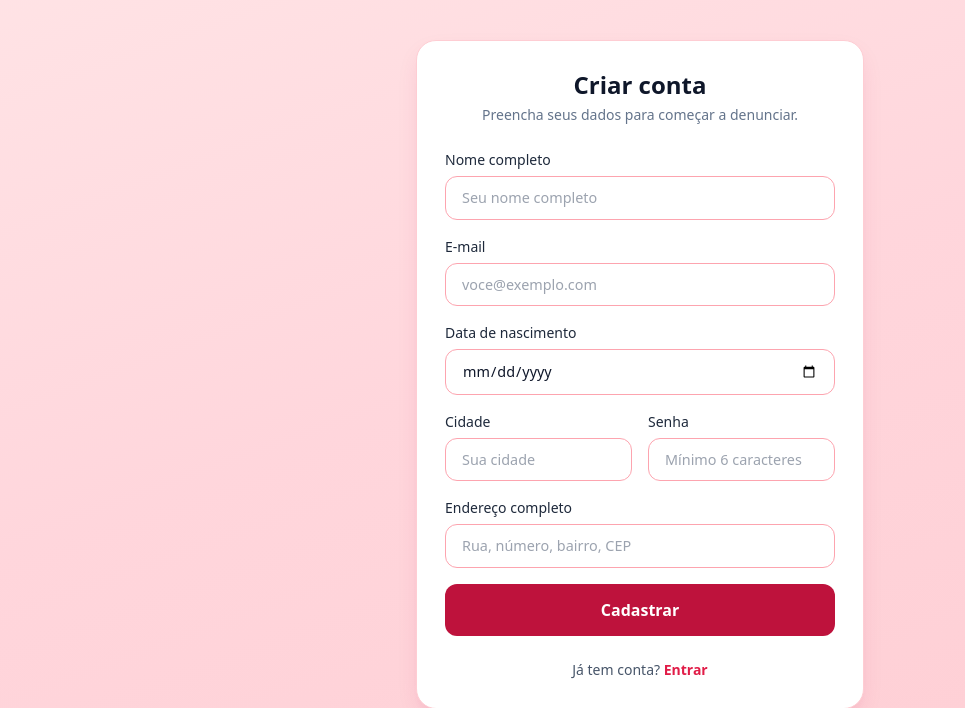
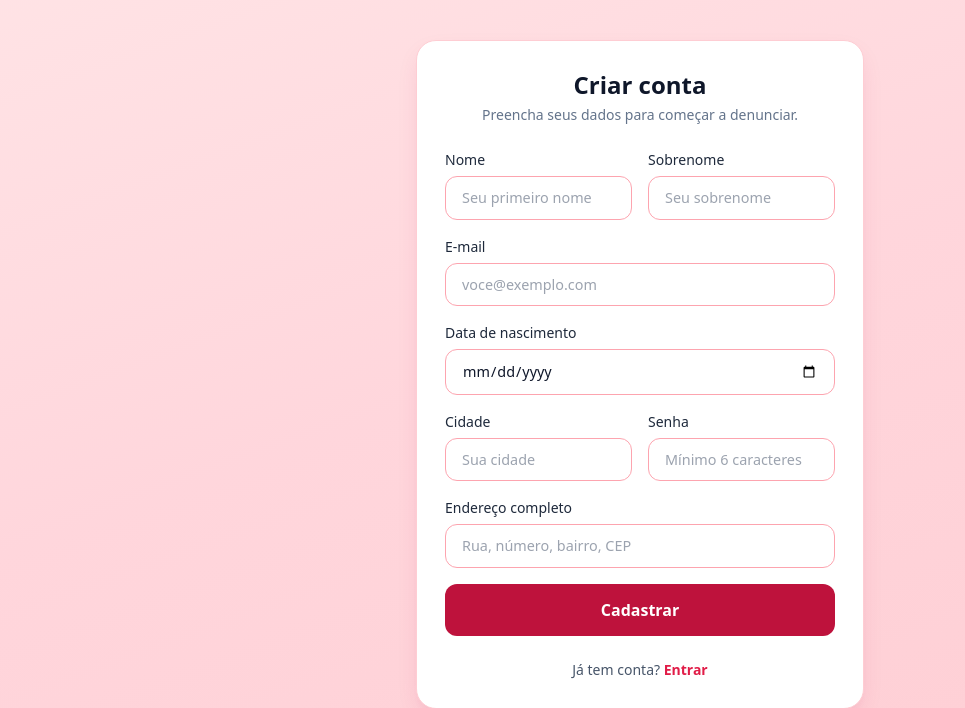
Before and after one commit to alinedec6-ux/protejaja, a Flask app: page /cadastro in a window 1280 px wide. Shown: the part 65-773 px from the top of the page, without its empty margins (0-965 px from the left). Run offline with Flask 3, Linux system fonts and the light colour scheme; some libraries are stand-ins or nearby versions.

Commit message:
Cadastro: separa Nome e Sobrenome, ambos obrigatorios; atualiza doc, requisitos (RF01) e README

```diff
--- a/backend/app.py
+++ b/backend/app.py
@@ -108,20 +108,22 @@ def create_app():
     def cadastro():
         if request.method == "POST":
             nome = (request.form.get("nome") or "").strip()
+            sobrenome = (request.form.get("sobrenome") or "").strip()
             email = (request.form.get("email") or "").strip().lower()
             data_nascimento = (request.form.get("data_nascimento") or "").strip()
             cidade = (request.form.get("cidade") or "").strip()
             endereco = (request.form.get("endereco") or "").strip()
             senha = request.form.get("senha") or ""
+            nome_completo = f"{nome} {sobrenome}".strip()
 
-            if not all([nome, email, data_nascimento, cidade, endereco, senha]):
+            if not all([nome, sobrenome, email, data_nascimento, cidade, endereco, senha]):
                 flash("Preencha todos os campos do cadastro.", "error")
             elif not validar_email(email):
                 flash("Informe um e-mail válido.", "error")
             elif len(senha) < 6:
                 flash("A senha deve ter no mínimo 6 caracteres.", "error")
-            elif contem_ofensa(nome):
-                flash("O nome contém palavras ofensivas e não pode ser usado.", "error")
+            elif contem_ofensa(nome) or contem_ofensa(sobrenome):
+                flash("Nome ou sobrenome contêm palavras ofensivas e não podem ser usados.", "error")
             elif contem_ofensa(cidade) or contem_ofensa(endereco):
                 flash("Cidade ou endereço contêm palavras ofensivas.", "error")
             elif db.email_cadastrado(email):
@@ -129,7 +131,7 @@ def create_app():
             else:
                 senha_hash = generate_password_hash(senha)
                 db.criar_usuario(
-                    nome.strip(),
+                    nome_completo,
                     email,
                     data_nascimento,
                     cidade,
--- a/backend/templates/cadastro.html
+++ b/backend/templates/cadastro.html
@@ -9,10 +9,17 @@
         <p class="text-sm text-slate-500 text-center mb-6">Preencha seus dados para começar a denunciar.</p>
 
         <form method="POST" action="/cadastro" class="space-y-4">
-            <div>
-                <label for="nome" class="campo-label">Nome completo</label>
-                <input type="text" id="nome" name="nome" required
-                       class="campo" placeholder="Seu nome completo" value="{{ request.form.get('nome', '') }}">
+            <div class="grid grid-cols-1 sm:grid-cols-2 gap-4">
+                <div>
+                    <label for="nome" class="campo-label">Nome</label>
+                    <input type="text" id="nome" name="nome" required
+                           class="campo" placeholder="Seu primeiro nome" value="{{ request.form.get('nome', '') }}">
+                </div>
+                <div>
+                    <label for="sobrenome" class="campo-label">Sobrenome</label>
+                    <input type="text" id="sobrenome" name="sobrenome" required
+                           class="campo" placeholder="Seu sobrenome" value="{{ request.form.get('sobrenome', '') }}">
+                </div>
             </div>
             <div>
                 <label for="email" class="campo-label">E-mail</label>
```
Also changed, not shown: DOCUMENTACAO.md (+2 -1 lines), REQUISITOS.md (+1 -1 lines), README.md, 2 other files.
